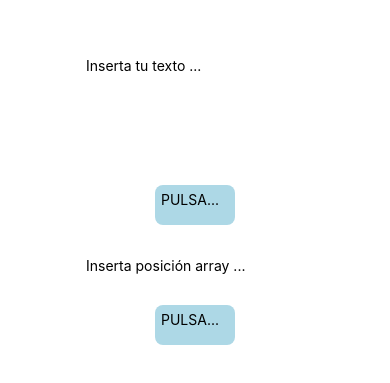
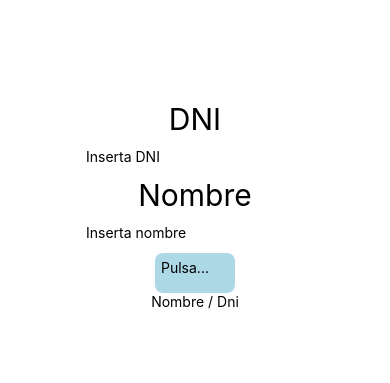
Before and after one commit to CalvaryBloom/Ejercicio-5---PMDM, a React Native app: screen / in a window 390 px wide. Shown: the part 217-600 px from the top of the page. Built offline with nearby package versions, Linux system fonts and the light colour scheme.

Commit message:
Apartado 5

```diff
--- a/App.js
+++ b/App.js
@@ -3,82 +3,76 @@
 * AUTOR: BORJA PARDO JUANES
 * FECHA: 30/10/2025
 *
-* Apartado 4:
-* Modifica el ejercicio anterior para que ahora se guarden en un array sólo las
-* letras introducidas mediante TextInput. Implementa debajo del
-* componente Button otros dos componentes TextInput y Button.
-* Implementa la lógica necesaria para que después de haber introducido las
-* posiciones del array pertinente, se muestre por pantalla el contenido de la
-* posición del array que se indique con el segundo TextInput. Nota: en caso
-* de intentar acceder a una posición del array que no existe, saltará una
-* alerta.
+* Apartado 5:
+* En este ejercicio vamos a trabajar con arrays de objetos. Implementa ahora
+* dos componentes TextInput y un componente Button que permitan
+* introducir un nombre y un DNI –que deberá ser validado- en un array de
+* objetos. Debajo del componente button deberá mostrarse los datos que el
+* usuario va introduciendo.
 */
 import { useState } from 'react';
 import { Pressable, StyleSheet, Text, TextInput, View } from 'react-native';
 
 export default function App() {
-  const [indice, setIndice] = useState();
-  const [texto, setTexto] = useState('');
-  const [texto2, setTexto2] = useState('');
-  const [myTextArray, setMyTextArray] = useState([]);
+  const [textDni, setTextDni] = useState('');
+  const [textName, setTextName] = useState('');
+  const [user, setUser] = useState([{ nombre: 'Nombre', dni: 'Dni' }]);
 
   const handleOnPress = () => {
-    if (texto === '') {
-      alert('No has introducido nada.');
-    } else if (!isNaN(texto)) {
-      alert('Solo se puede introducir texto.');
-      setTexto('');
+    if (validateDni(textDni)) {
+      alert('DNI y nombre introducidos correctamente');
+      let newArray = [...user];
+      newArray.push({ nombre: textName, dni: textDni });
+      setUser(newArray);
+      setTextName('');
+      setTextDni('');
     } else {
-      alert('Tú texto se ha guardado.');
-      let newArray = [...myTextArray];
-      newArray.push(texto);
-      setMyTextArray(newArray);
-      setTexto('');
+      alert('Introduce un DNI y nombre correcto');
+      setTextDni('');
+      setTextName('');
     }
-  }
+  };
 
-  const mostrarIndiceArray = () => {
-    if (indice === ''){
-      alert('No has introducido nada.');
-      setIndice('');
-    } else if (isNaN(indice)){
-      alert('Solo puedes introducir un número');
-      setIndice('');
-    }else if (parseInt(indice) > myTextArray.length - 1 || parseInt(indice) < 0){
-      alert('Introduce una posición correcta.');
-      setIndice('');
-    }else{
-      setIndice(parseInt(indice));
-      setTexto2(myTextArray[indice]);
+  const validateDni = (textDni) => {
+    if (
+      textDni !== '' &&
+      textDni.length === 9 &&
+      isNaN(parseInt(textDni[textDni.length - 1])) &&
+      !isNaN(textDni.substring(0, 8)) &&
+      textName !== ''
+    ) {
+      return true;
+    } else {
+      return false;
     }
-  }
+  };
+
+  const users = user.map((value) => (
+    <Text>{value.nombre + ' / ' + value.dni}</Text>
+  ));
 
   return (
     <View style={styles.container}>
+      <Text style={{ fontSize: 30 }}>DNI</Text>
       <TextInput
-        style={{ height: 40, marginBottom: 100, }}
-        placeholder="Inserta tu texto ..."
-        onChangeText={(newText) => setTexto(newText)}
-        defaultValue={texto}
+        style={{ height: 40 }}
+        placeholder="Inserta DNI"
+        onChangeText={(newText) => setTextDni(newText)}
+        defaultValue={textDni}
+        value={textDni}
       />
-
+      <Text style={{ fontSize: 30 }}>Nombre</Text>
+      <TextInput
+        style={{ height: 40 }}
+        placeholder="Inserta nombre"
+        onChangeText={(newName) => setTextName(newName)}
+        defaultValue={textName}
+        value={textName}
+      />
       <Pressable onPress={handleOnPress}>
-        <Text style={styles.text}>PULSA...</Text>
+        <Text style={styles.text}>Pulsa...</Text>
       </Pressable>
-
-      <TextInput
-        style={{ height: 40, marginBottom: 20, marginTop: 20, }}
-        placeholder="Inserta posición array ..."
-        onChangeText={(newText) => setIndice(newText)}
-        defaultValue= {indice}
-      />
-
-      <Pressable onPress={mostrarIndiceArray}>
-        <Text style={styles.text}>PULSA...</Text>
-      </Pressable>
-
-      <Text style={{ padding: 10, fontSize: 42 }}>{texto2}</Text>
-
+      {users}
     </View>
   );
 }
```
